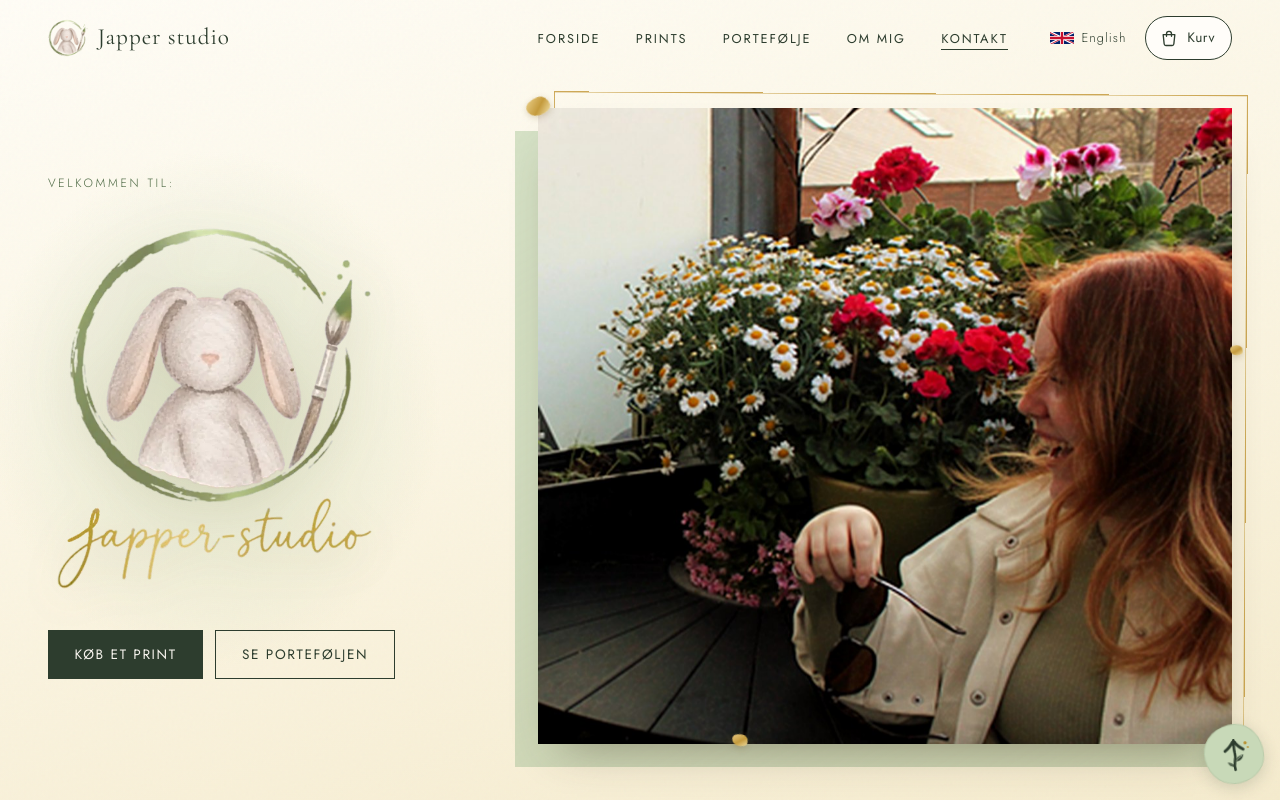
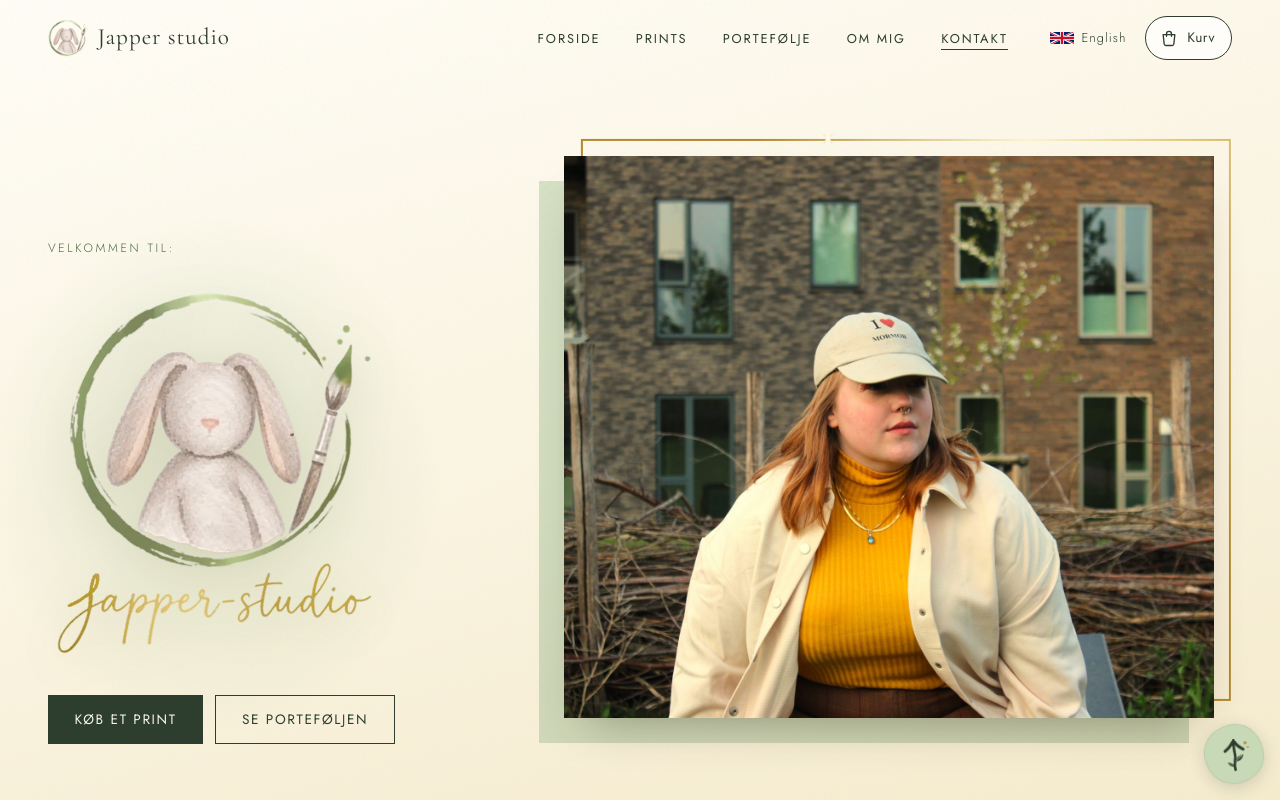
Before and after one commit to Azrae101/LauraKunst, a plain HTML site: page index.html in a window 1280 px wide. Shown: the top 800 px of the page. Drawn offline with nearby package versions, Linux system fonts and the light colour scheme.

Commit message:
nyt forside

```diff
--- a/css/style.css
+++ b/css/style.css
@@ -722,38 +722,49 @@ fieldset.address { gap: 0.9rem; }
 .hero-actions { justify-content: center; }
 @media (max-width: 479px) { .hero-actions { width: min(100%, 340px); } }
 
-/* The frame: photo inside, a sage block offset behind it, a thin gold line that slowly drifts, and gold-leaf flakes */
-.hero-frame { position: relative; isolation: isolate; margin: 3rem auto 1rem; width: min(78vw, 330px); aspect-ratio: 4 / 5; }
-.hero-frame::after {   /* sage block, offset down and to the left */
+/* The frame: a sage square offset behind the photo (down and left), a thin gold square outline offset the other way
+   (up and right), both drifting slowly */
+.hero-frame { position: relative; isolation: isolate; margin: 3rem auto 2.5rem; width: min(74vw, 320px); aspect-ratio: 5 / 6; }
+.hero-frame::after {   /* sage square */
   content: ""; position: absolute; inset: 18px 18px -18px -18px; z-index: -2;
   background: linear-gradient(150deg, rgba(200, 217, 184, 0.75), rgba(122, 158, 110, 0.35));
-  animation: frame-in 1s 0.5s both, drift-b 11s 1.5s ease-in-out infinite alternate;
+  animation: frame-in 1s 0.5s both, drift-b 19s 1.5s ease-in-out infinite alternate;
 }
-.hero-frame::before {  /* thin gold line, offset up and to the right */
-  content: ""; position: absolute; inset: -14px -14px 14px 14px; z-index: -1;
-  border: 1.5px solid var(--gold); opacity: 0.85;
-  animation: frame-in 1s 0.8s both, drift-a 9s 1.8s ease-in-out infinite alternate;
+/* Gold square outline. The line itself is a gold gradient shown only on the border (the mask cuts out the middle);
+   the gradient slides along so a soft light sweeps over the gold, and four sparkles twinkle on the line */
+.hero-gold {
+  position: absolute; inset: -14px -14px 14px 14px; z-index: -1; pointer-events: none;
+  animation: frame-in 1s 0.8s both, drift-a 16s 1.8s ease-in-out infinite alternate;
 }
-.hero-frame-pic { position: absolute; inset: 0; overflow: hidden; background: #e9e2cf; box-shadow: 0 24px 44px -24px rgba(60, 50, 30, 0.45); animation: wipe-up 1.3s 0.25s cubic-bezier(0.7, 0, 0.2, 1) both; }
-.hero-photo { display: block; width: 100%; height: 100%; object-fit: cover; object-position: 85% 45%;   /* Laura sits to the right in the photo */
-  animation: settle 2.6s 0.25s cubic-bezier(0.2, 0.6, 0.2, 1) both; }
-.flake {
-  position: absolute; z-index: 1; width: 20px; height: 15px; pointer-events: none;
-  background: linear-gradient(135deg, var(--gold-light) 0%, var(--gold) 55%, #f3e2a8 100%);
-  border-radius: 62% 38% 55% 45% / 48% 60% 40% 52%; box-shadow: 0 2px 6px rgba(120, 90, 30, 0.25);
-  animation: frame-in 0.8s both, flake-float 6s ease-in-out infinite;
+.hero-gold::before {
+  content: ""; position: absolute; inset: 0; border: 2.5px solid transparent;
+  background: linear-gradient(115deg, var(--gold) 0%, #b0862f 30%, #fff4cf 42%, var(--gold-light) 47%, #b0862f 60%, var(--gold) 100%) border-box;
+  background-size: 250% 250%;
+  -webkit-mask: linear-gradient(#000 0 0) padding-box, linear-gradient(#000 0 0);
+  -webkit-mask-composite: xor; mask: linear-gradient(#000 0 0) padding-box exclude, linear-gradient(#000 0 0);
+  animation: gold-sweep 10s ease-in-out infinite;
 }
-.flake.f1 { top: -10px; left: -12px; animation-delay: 1.2s, 1.2s; transform: rotate(-20deg); }
-.flake.f2 { top: 38%; right: -11px; width: 13px; height: 10px; animation-delay: 1.4s, 2.4s; }
-.flake.f3 { bottom: -9px; left: 28%; width: 16px; height: 12px; animation-delay: 1.6s, 3.4s; }
+.hero-gold i {   /* a four-pointed sparkle sitting on the line */
+  position: absolute; width: 14px; height: 14px; translate: -50% -50%;
+  background: radial-gradient(circle, #fff 0%, #fff4cf 35%, var(--gold-light) 60%, transparent 72%);
+  clip-path: polygon(50% 0, 60% 40%, 100% 50%, 60% 60%, 50% 100%, 40% 60%, 0 50%, 40% 40%);
+  filter: drop-shadow(0 0 3px rgba(255, 236, 170, 0.9));
+  scale: 0; animation: twinkle 6.5s ease-in-out infinite;
+}
+.hero-gold i:nth-child(1) { top: 0; left: 38%; animation-delay: 2s; }
+.hero-gold i:nth-child(2) { top: 0; left: 82%; width: 10px; height: 10px; animation-delay: 4.2s; }
+.hero-gold i:nth-child(3) { top: 34%; left: 100%; animation-delay: 6s; }
+.hero-gold i:nth-child(4) { top: 78%; left: 100%; width: 10px; height: 10px; animation-delay: 8.3s; }
+@keyframes gold-sweep { 0%, 100% { background-position: 100% 0; } 50% { background-position: 0 100%; } }
+@keyframes twinkle { 0%, 55%, 100% { scale: 0; rotate: 0deg; opacity: 0; } 70% { scale: 1; rotate: 45deg; opacity: 1; } 85% { scale: 0.4; rotate: 90deg; opacity: 0.6; } }
+.hero-frame-pic { position: absolute; inset: 0; overflow: hidden; background: #e9e2cf; box-shadow: 0 24px 44px -24px rgba(60, 50, 30, 0.45); animation: fadeUp 0.8s 0.1s both;   /* comes in just like the logo */ }
+.hero-photo { display: block; width: 100%; height: 100%; object-fit: cover; object-position: 47% 40%;   /* keeps Laura (just left of the middle of the photo) in view */
+}
 
-/* ends a little outside the box, so the shadow is not cut off once the wipe is done */
-@keyframes wipe-up { from { clip-path: inset(100% 0 0 0); } to { clip-path: inset(-60px); } }
-@keyframes settle { from { transform: scale(1.12); } to { transform: none; } }
+
 @keyframes frame-in { from { opacity: 0; } }
-@keyframes drift-a { from { transform: translate(0, 0) rotate(0deg); } to { transform: translate(-7px, 6px) rotate(0.6deg); } }
 @keyframes drift-b { from { transform: translate(0, 0); } to { transform: translate(8px, -6px); } }
-@keyframes flake-float { 0%, 100% { translate: 0 0; rotate: 0deg; } 50% { translate: 0 -7px; rotate: 18deg; } }
+@keyframes drift-a { from { transform: translate(0, 0); } to { transform: translate(-6px, 5px); } }
 
 @media (min-width: 700px) {
   /* The section is one screen tall; the photo goes from just under the menu to --ph-bottom above the bottom edge,
@@ -767,16 +778,23 @@ fieldset.address { gap: 0.9rem; }
   }
   .hero-text { align-items: flex-start; max-width: calc(var(--photo-left, 50%) - 3rem); }
   .hero-actions { justify-content: flex-start; }
+  /* The whole frame (squares included) starts under "Forside" and stops at the
+     right margin: the photo is moved in by --decor-l / --decor-r so the decorations stay inside those lines. */
   .hero-frame {
+    --decor-l: 26px; --decor-r: 18px;
     position: absolute; margin: 0; aspect-ratio: auto;
-    top: var(--ph-top); bottom: var(--ph-bottom); left: var(--photo-left, 50%); right: 0; width: auto;
+    top: var(--ph-top); bottom: var(--ph-bottom); width: auto;
+    left: calc(var(--photo-left, 50%) + var(--decor-l)); right: var(--decor-r);
   }
-  .flake.f1 { width: 24px; height: 18px; }
+  /* Height: the photo starts a little below the menu, and the bottom of the sage square (--decor-b) ends exactly
+     level with the bottom of the buttons, which sit at the bottom of the section */
+  .hero-content { --ph-top: calc(var(--nav-h) + env(safe-area-inset-top, 0px) + 5rem); align-content: end; }
+  .hero-frame { --decor-b: 26px; bottom: calc(var(--ph-bottom) + var(--decor-b)); }
+  .hero-frame::after { inset: 26px 26px calc(-1 * var(--decor-b)) calc(-1 * var(--decor-l)); }
+  .hero-gold { inset: -18px calc(-1 * var(--decor-r)) 18px 18px; }
 }
 @media (min-width: 900px) {
   .hero-logo { width: clamp(280px, 26vw, 360px); }
-  .hero-frame::after { inset: 26px 26px -26px -26px; }
-  .hero-frame::before { inset: -18px -18px 18px 18px; }
 }
 
 /* Japper studio logo in the footer */
--- a/index.html
+++ b/index.html
@@ -25,7 +25,7 @@
   <link rel="icon" type="image/png" sizes="32x32" href="images/general/favicon-32.png">
   <link rel="icon" type="image/png" sizes="192x192" href="images/general/favicon-192.png">
   <link rel="apple-touch-icon" href="images/general/apple-touch-icon.png">
-  <link rel="stylesheet" href="css/style.css?v=20261125j">
+  <link rel="stylesheet" href="css/style.css?v=20261125z">
   <script>
     // Parts that used to be on the front page now have their own page: send old links there
     (() => {
@@ -77,16 +77,15 @@
           <a class="btn line" href="museum.html" data-i18n="home.ctaMuseum">Se porteføljen</a>
         </div>
       </div>
-      <!-- Right: photo of Laura in an artsy frame (a sage block, a drifting gold line and gold-leaf flakes).
+      <!-- Right: photo of Laura in a frame: a sage square behind, and a glittering gold square outline (both drift slowly).
            Desktop: from just under the menu to the bottom of the buttons, from under "Forside" (set by
            placeHeroPhoto below) to the right margin. Top and bottom are cropped to fit. Phones: under the buttons. -->
       <figure class="hero-frame">
+        <!-- gold square outline with a light sweeping along it and small twinkling sparkles -->
+        <span class="hero-gold" aria-hidden="true"><i></i><i></i><i></i><i></i></span>
         <div class="hero-frame-pic">
-          <img class="hero-photo" src="images/general/lauragrin.jpg?v=2" width="1065" height="1422" alt="Laura Kruuse griner ved et bord med blomster" fetchpriority="high">
+          <img class="hero-photo" src="images/general/laura-hero.jpg" width="2000" height="1320" alt="Laura Kruuse i lys jakke, gul rullekrave og kasket foran en murstensbygning" fetchpriority="high">
         </div>
-        <span class="flake f1" aria-hidden="true"></span>
-        <span class="flake f2" aria-hidden="true"></span>
-        <span class="flake f3" aria-hidden="true"></span>
       </figure>
     </div>
   </section>
@@ -247,7 +246,7 @@
 </footer>
 
 <script src="js/config.js?v=20261125"></script>
-<script src="js/i18n.js?v=20261125"></script>
+<script src="js/i18n.js?v=20261125c"></script>
 <script src="js/site.js?v=20261124g"></script>
 <script>
 let auctions = [];
```
Also changed, not shown: 404.html (+2 -2 lines), auction.html (+2 -2 lines), betingelser.html (+2 -2 lines), museum.html (+2 -2 lines), ordrer.html (+2 -2 lines), prints.html (+2 -2 lines), images/general/laura-hero.jpg (added), 1 other file.
